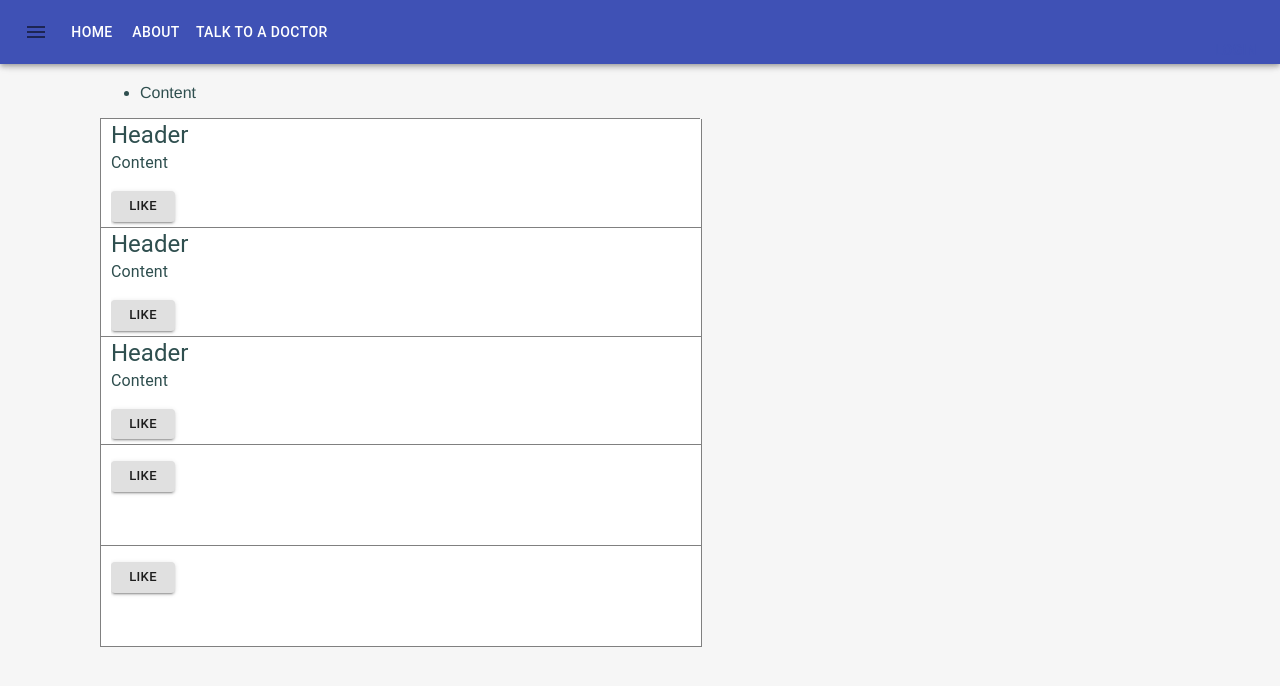
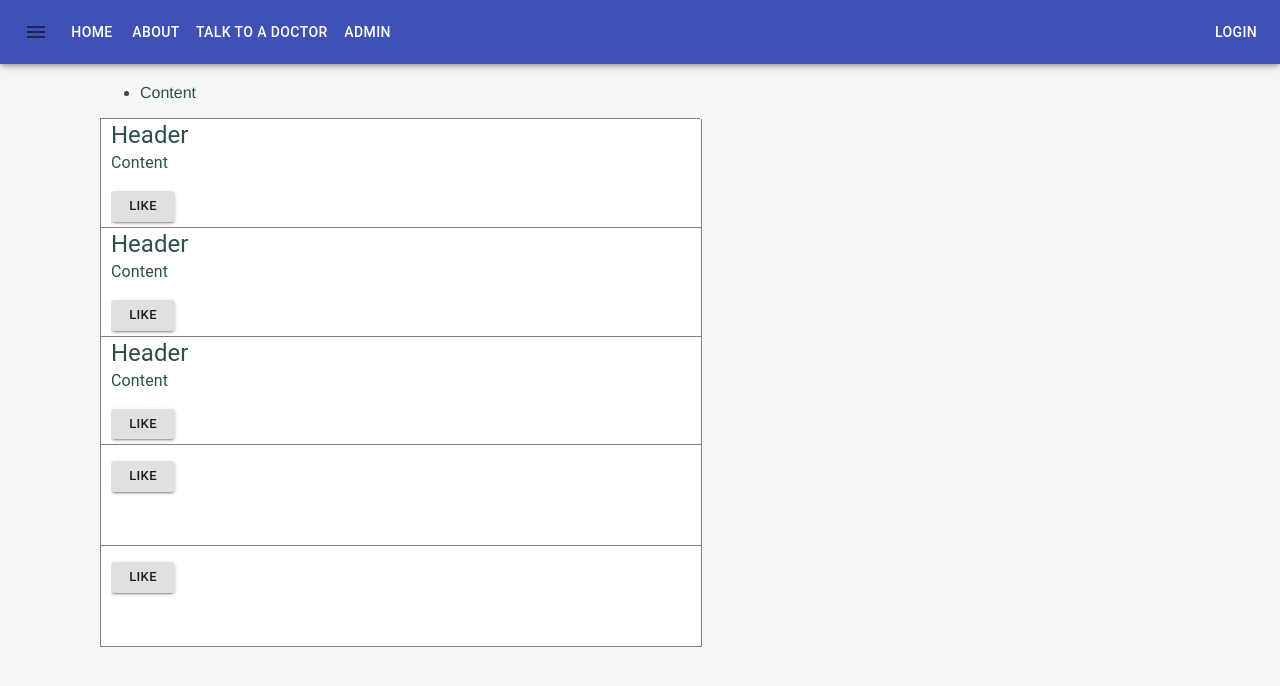
Before and after one commit to serach24/Care-Clinic, a React (Create React App) app: page / in a window 1280 px wide. Shown: the top 686 px of the page. Built offline with nearby package versions, Linux system fonts and the light colour scheme.

Commit message:
fixed the login link and add admin link

```diff
--- a/src/App.js
+++ b/src/App.js
@@ -4,6 +4,8 @@ import { Route, Switch, BrowserRouter } from 'react-router-dom';
 import './App.css';
 
 import Home from './pages/Home';
+import Login from './pages/Login';
+import AdminPage from './pages/AdminPage';
 
 
 class App extends React.Component {
@@ -14,6 +16,10 @@ class App extends React.Component {
         <Switch>
           <Route exact path='/' render={() =>
                           (<Home/>)}/>
+          <Route exact path='/login' render={() =>
+                          (<Login/>)}/>
+          <Route exact path='/admin' render={() =>
+                          (<AdminPage/>)}/>
         </Switch>
       </BrowserRouter>
     </div>
--- a/src/components/ui/NavBar/index.js
+++ b/src/components/ui/NavBar/index.js
@@ -1,8 +1,9 @@
 import React, { useState } from 'react';
+import { Link } from "react-router-dom";
 import AppBar from '@material-ui/core/AppBar';
 import Toolbar from '@material-ui/core/Toolbar';
 import Button from '@material-ui/core/Button';
-import Link from '@material-ui/core/Link';
+// import Link from '@material-ui/core/Link';
 import IconButton from '@material-ui/core/IconButton';
 import MenuIcon from '@material-ui/icons/Menu';
 
@@ -97,10 +98,10 @@ class NavBar extends React.Component {
                         <Button color="inherit"
                                 onClick = {this.handleClick}
                                 className="TalkButton" >Talk to a Doctor</Button>
-                        <Link to={"../../../pages/Login"}>
-                        <Button color="inherit"
+                        <Button component={ Link } to={"/admin"} color="inherit"
+                                className="TalkButton" >Admin</Button>
+                        <Button component={ Link } to={"/login"} color="inherit"
                                 className="loginButton" >Login</Button>
-                        </Link>
                     </Toolbar>
                 </AppBar>
 
--- a/src/pages/Login/LoginForm.js
+++ b/src/pages/Login/LoginForm.js
@@ -4,7 +4,7 @@ import Button from "@material-ui/core/Button";
 // material ui components
 import Container from "@material-ui/core/Container";
 import Link from "@material-ui/core/Link";
-import Input from "../../components/Input";
+import Input from "../../components/ui/Input";
 
 // import Redirect from "react-router-dom/Redirect";
 
--- a/src/pages/Login/SignupForm.js
+++ b/src/pages/Login/SignupForm.js
@@ -5,7 +5,7 @@ import Button from "@material-ui/core/Button";
 import Container from "@material-ui/core/Container"
 import Link from "@material-ui/core/Link";
 
-import Input from "../../components/Input"
+import Input from "../../components/ui/Input"
 
 import "./styles.css";
 
```
